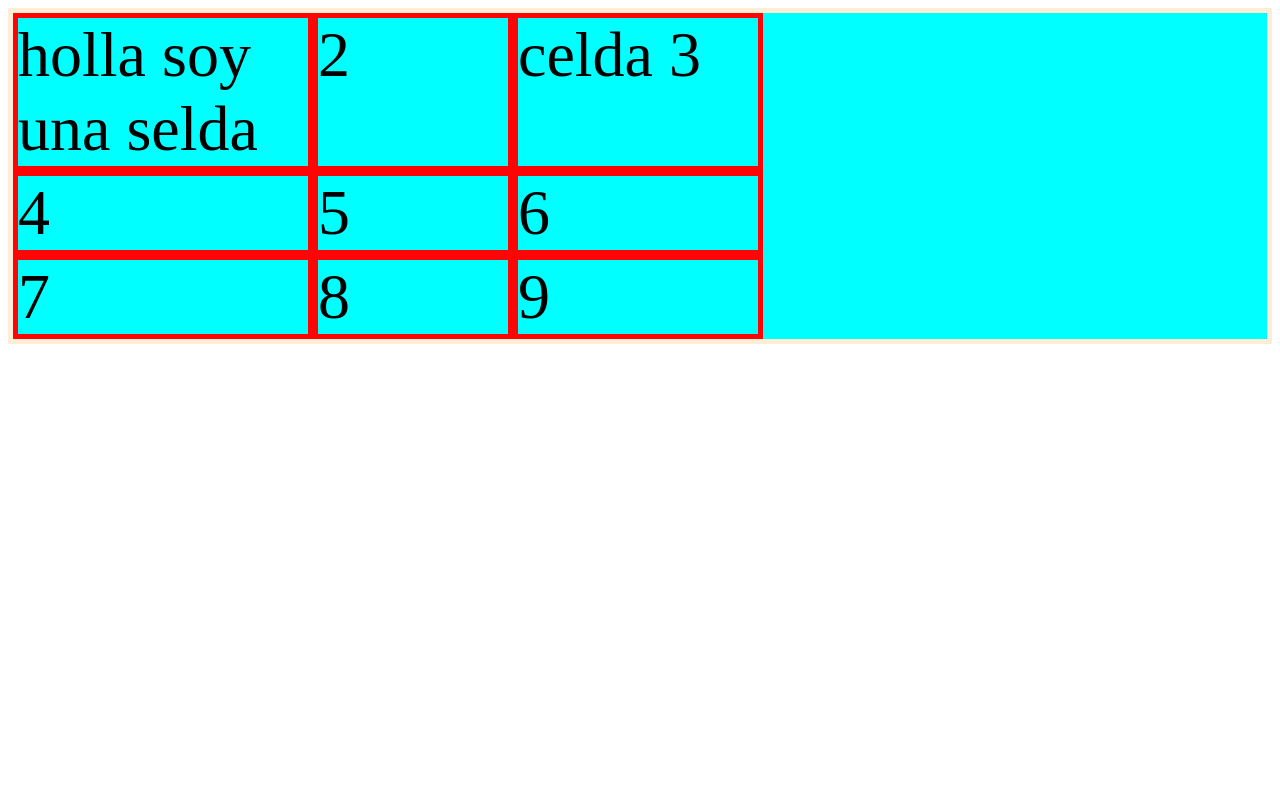
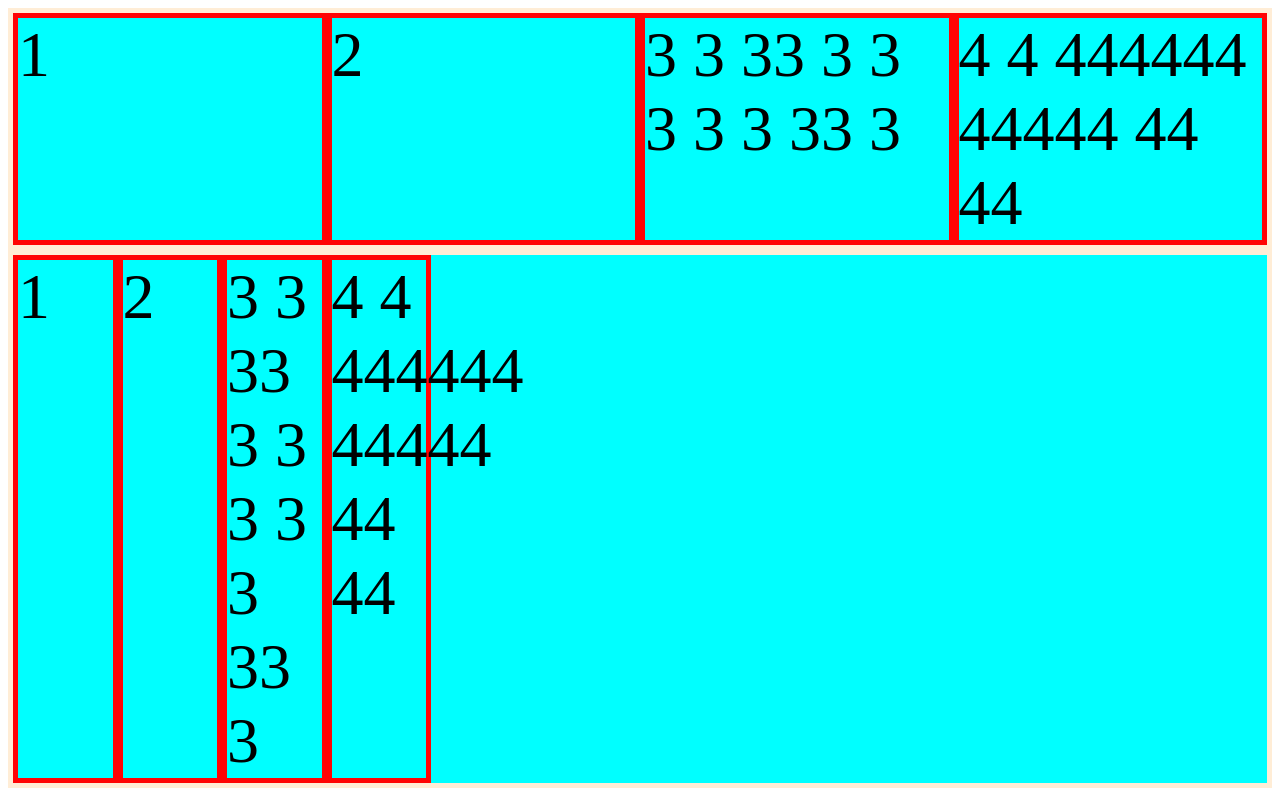
Before and after one commit to MartinJaramillo/css-grid, a plain HTML site: page index.html in a window 1280 px wide. Drawn offline with Linux system fonts and the light colour scheme.

Commit message:
finalizacion del curso

```diff
--- a/index.html
+++ b/index.html
@@ -8,15 +8,18 @@
 </head>
 <body>
     <div class="contenedor">
-        <div class="item item-1">holla soy una selda</div>
+        <div class="item item-1">1</div>
         <div class="item item-2">2</div>
-        <div class="item item-3">celda 3</div>
-        <div class="item item-4">4</div>
-        <div class="item item-5">5</div>
-        <div class="item item-6">6</div>
-        <div class="item item-7">7</div>
-        <div class="item item-6">8</div>
-        <div class="item item-7">9</div>
+        <div class="item item-3">3 3 33 3 3 3 3  3 33 3</div>
+        <div class="item item-4">4  4 444444 44444 44 44</div>
+
+    </div>
+    <div class="contenedor-2">
+        <div class="item item-1">1</div>
+        <div class="item item-2">2</div>
+        <div class="item item-3">3 3 33 3 3 3 3  3 33 3</div>
+        <div class="item item-4">4  4 444444 44444 44 44</div>
+
     </div>
 </body>
 </html>
--- a/style.css
+++ b/style.css
@@ -4,8 +4,15 @@
     background-color: aqua;
     display: grid;
     grid-gap: 0px;
-    grid-template-columns: minmax(30px, 300px) 200px minmax(60px, 250px)   ;
-    grid-template-rows: repeat(3, auto) ;
+    grid-template-columns: repeat(auto-fit, minmax(100px, 1fr))
+}
+.contenedor-2{
+    border: 5px solid   #ffedd6;
+    background-color: aqua;
+    display: grid;
+    margin-top: 100pxs;
+    grid-gap: 0px;
+    grid-template-columns: repeat(auto-fill,minmax(100px, 1fr));
 }
 .item{
     border: 5px solid #ff0404;
```
